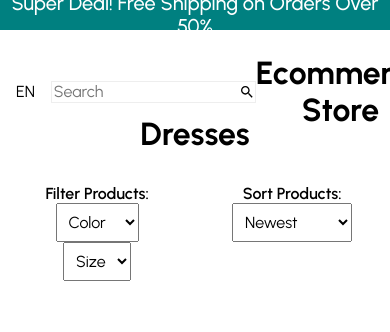
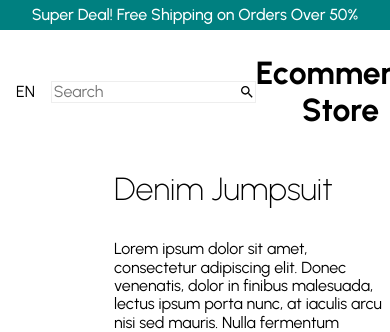
Before and after one commit to adarraji/react-shop, a React (Create React App) app: page / in a window 390 px wide. Shown: the top 332 px of the page. Built offline with nearby package versions, Linux system fonts and the light colour scheme; grey boxes are pictures that could not be loaded.

Commit message:
Added mobile responsive

```diff
--- a/src/App.js
+++ b/src/App.js
@@ -1,17 +1,15 @@
 
 import "./App.css";
-import Home from "./pages/Home";
-import Login from "./pages/Login";
-import Register from "./pages/Register";
-import ProductList from "./pages/ProductList";
-
-
-
+// import Home from "./pages/Home";
+// import Login from "./pages/Login";
+// import Register from "./pages/Register";
+// import ProductList from "./pages/ProductList";
+import ProductItem from "./pages/ProductItem";
 
 function App() {
   return (
     <div className="App">
-      <ProductList />
+      <ProductItem />
     </div>
   );
 }
--- a/src/components/Announcement/Announcement.js
+++ b/src/components/Announcement/Announcement.js
@@ -3,7 +3,7 @@ import styled from "styled-components";
 
 const Announcement = () => {
     return (
-        <Container className="h2 f4 fw5 white flex justify-center items-center announce-container">
+        <Container className="h2 f5 fw5 white flex justify-center items-center announce-container">
             {"Super Deal! Free Shipping on Orders Over 50%"}
         </Container>
     )
--- a/src/pages/ProductItem.js
+++ b/src/pages/ProductItem.js
@@ -6,6 +6,7 @@ import Footer from "../components/Footer/Footer";
 import styled from 'styled-components';
 import RemoveIcon from '@mui/icons-material/Remove';
 import AddIcon from '@mui/icons-material/Add';
+import { mobile } from "../responsive";
 
 const ProductItem = () => {
     return (
@@ -66,6 +67,7 @@ const Wrapper = styled.div.attrs({
     className: "flex"
 })`
     padding: 50px;
+    ${mobile({ padding: "10px", flexDirection: "column" })}
 `;
 
 
@@ -79,12 +81,14 @@ const Image = styled.img.attrs({
 })`
     height: 90vh;
     object-fit: cover;
+    ${mobile({ height: "40vh" })}
 `;
 
 const InfoContainer = styled.div.attrs({
     className: "pv0 ph5 tl"
 })`
     flex: 1;
+    ${mobile({ padding: "10px" })}
 `;
 
 const Title = styled.h1.attrs({
@@ -102,7 +106,9 @@ const Price = styled.span.attrs({
 
 const FilterContainer = styled.div.attrs({
     className: "w-50 mv4 mh0 flex justify-between"
-})``;
+})`
+    ${mobile({ width: "100%" })}
+`;
 
 const Filter = styled.div.attrs({
     className: "flex items-center"
@@ -129,7 +135,9 @@ const FilterSizeOption = styled.option``;
 
 const AddContainer = styled.div.attrs({
     className: "flex items-center justify-between w-50"
-})``;
+})`
+    ${mobile({ width: "100%" })}
+`;
 
 const AmountContainer = styled.div.attrs({
     className: "flex items-center fw7"
```
